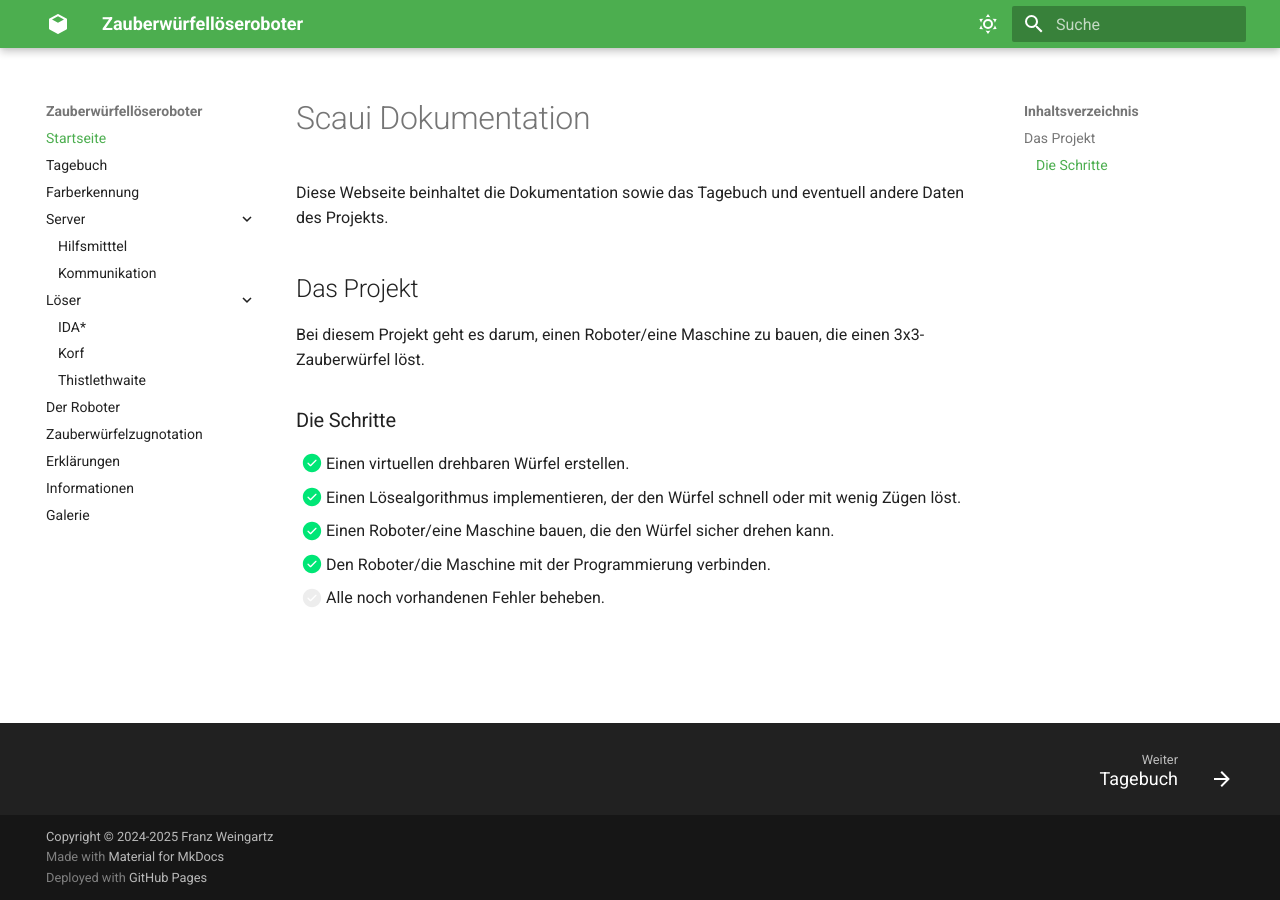
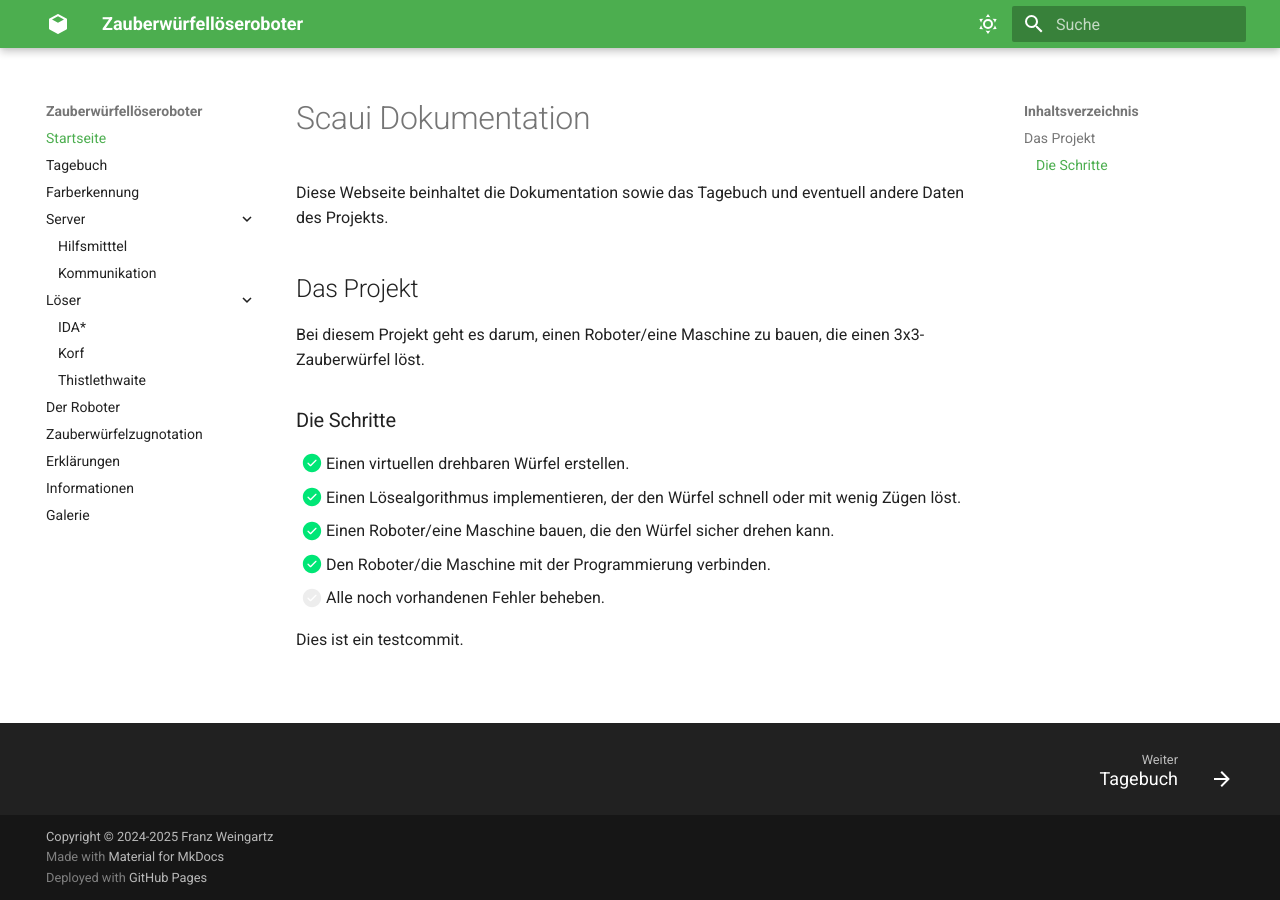
Before and after one commit to scaui0/scaui0.github.io, an MkDocs documentation site: the page built from docs/index.md, in a window 1280 px wide. Built offline with MkDocs 1.6.1 and Material for MkDocs 9.7.7, drawn with Linux system fonts in a browser that asks for light colours.

Commit message:
Testcommit because github actions is not triggered.

```diff
--- a/docs/index.md
+++ b/docs/index.md
@@ -13,3 +13,5 @@ Bei diesem Projekt geht es darum, einen Roboter/eine Maschine zu bauen, die eine
 * [x] Einen Roboter/eine Maschine bauen, die den Würfel sicher drehen kann.
 * [x] Den Roboter/die Maschine mit der Programmierung verbinden.
 * [ ] Alle noch vorhandenen Fehler beheben.
+
+Dies ist ein testcommit.
```
